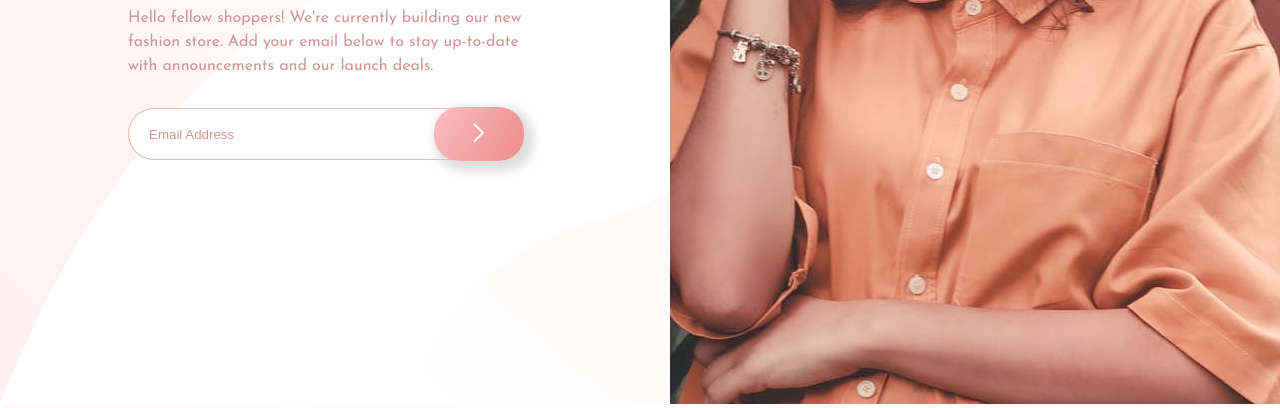
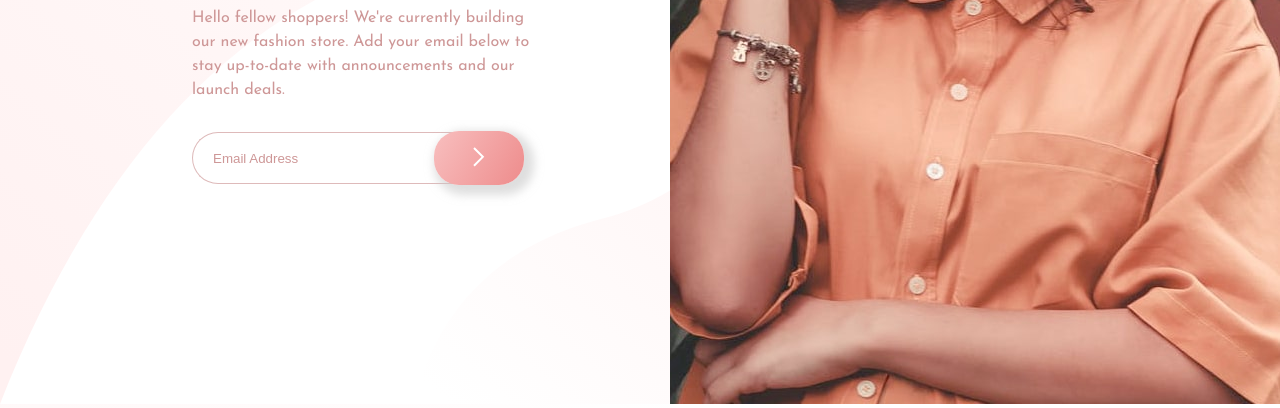
Before and after one commit to fvaldes0109/FM-Base-Apparel-Coming-Soon, a plain HTML site: page index.html in a window 1280 px wide. Shown: the part 396-804 px from the top of the page. Drawn offline with Linux system fonts and the light colour scheme.

```diff
--- a/style.css
+++ b/style.css
@@ -18,7 +18,7 @@ main {
 
 section {
     background-image: url('./images/bg-pattern-desktop.svg');
-    padding: 60px 10%;
+    padding: 60px 10% 60px 15%;
 }
 
 h1 {
```
